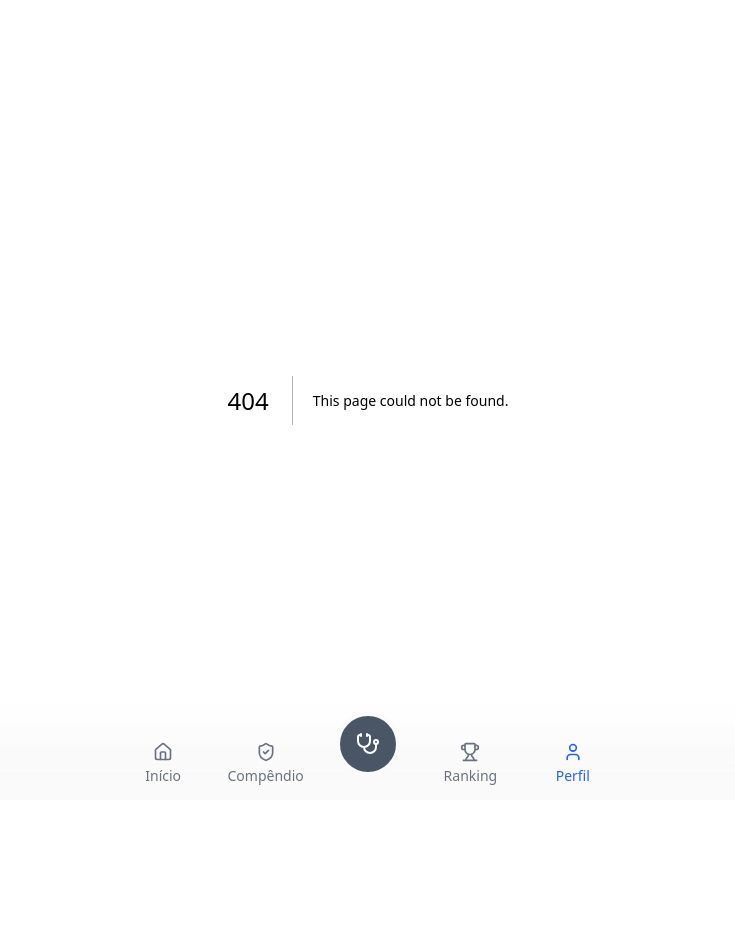
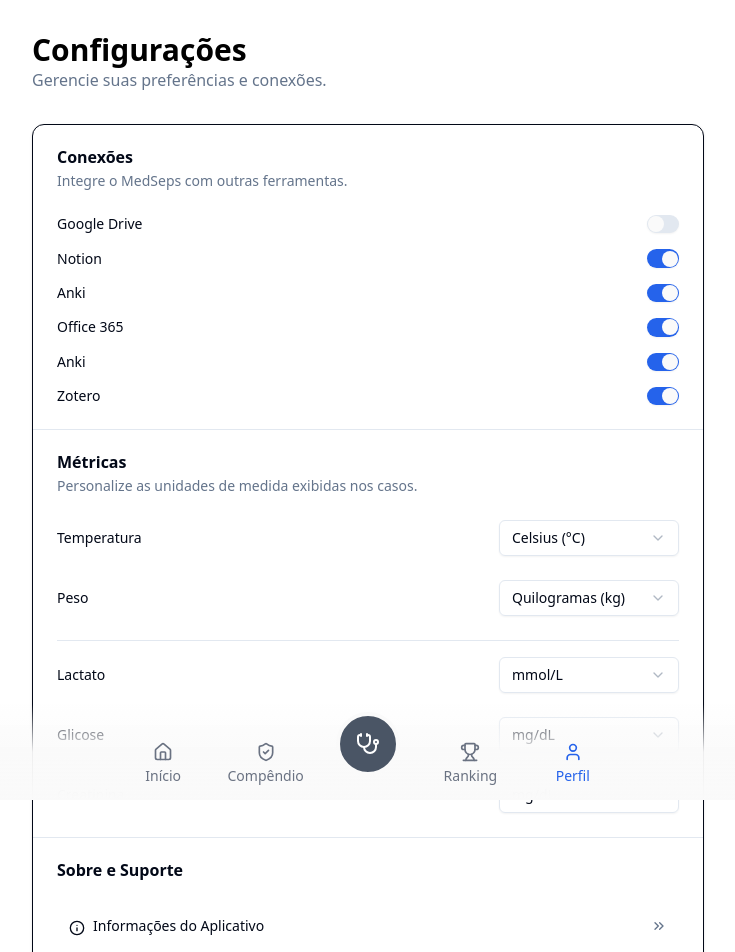
Before and after one commit to HumbertoCG18/PUCRS-Engenharia-De-Softwere-1-2025.2, a Next.js app in the folder med-sepse/: page /profile/settings in a window 1280 px wide. Before the commit this address had no page. Shown: the top 952 px of the page, without its empty margins (272-1007 px from the left). Before the commit the page ends 800 px from the top, so only its background shows below. Built offline with nearby package versions, Linux system fonts and the light colour scheme.

Commit message:
Add profile settings page and UI components
Introduces a new profile settings page with options for managing integrations and metric units. Adds reusable Separator and Switch UI components. Updates profile page to link to settings and adds Radix UI dependencies for separator and switch.

```diff
--- a/med-sepse/package.json
+++ b/med-sepse/package.json
@@ -14,7 +14,9 @@
     "@radix-ui/react-popover": "^1.1.15",
     "@radix-ui/react-progress": "^1.1.7",
     "@radix-ui/react-select": "^2.2.6",
+    "@radix-ui/react-separator": "^1.1.7",
     "@radix-ui/react-slot": "^1.2.3",
+    "@radix-ui/react-switch": "^1.2.6",
     "@radix-ui/react-tabs": "^1.1.13",
     "@react-pdf/renderer": "^4.3.0",
     "class-variance-authority": "^0.7.1",
--- a/med-sepse/src/app/profile/page.jsx
+++ b/med-sepse/src/app/profile/page.jsx
@@ -6,6 +6,7 @@ import { Progress } from "@/components/ui/progress";
 import { User, Settings, Shield, Award, Users, Target, Zap, Flame, Wind } from "lucide-react";
 import { BarChart, Bar, XAxis, YAxis, CartesianGrid, Tooltip, ResponsiveContainer } from 'recharts';
 import userData from "@/data/userData.json";
+import Link from 'next/link';
 import teamData from "@/data/teamData.json";
 
 // Mapeamento de ícones para os emblemas
@@ -44,7 +45,11 @@ export default function ProfilePage() {
             <p className="text-xs text-muted-foreground mt-1">{userData.xp} / {userData.xpToNextLevel} XP para o próximo nível</p>
           </div>
         </div>
-        <Button variant="outline"><Settings className="w-4 h-4 mr-2" /> Editar Perfil</Button>
+       <Button asChild variant="outline">
+          <Link href="/profile/settings">
+            <Settings className="w-4 h-4 mr-2" /> Editar Perfil
+          </Link>
+        </Button>
       </section>
 
       {/* Seção de Emblemas (Conquistas) */}
--- /dev/null
+++ b/med-sepse/src/app/profile/settings/page.jsx
@@ -0,0 +1,173 @@
+"use client";
+
+import { useState } from "react";
+import { Card, CardContent, CardDescription, CardHeader, CardTitle } from "@/components/ui/card";
+import { Button } from "@/components/ui/button";
+import { Separator } from "@/components/ui/separator";
+import { Switch } from "@/components/ui/switch";
+import { Select, SelectContent, SelectItem, SelectTrigger, SelectValue } from "@/components/ui/select";
+import { Label } from "@/components/ui/label";
+import { ChevronsRight, LogOut, Info, Bug } from "lucide-react";
+
+export default function SettingsPage() {
+  // Estados para controlar as opções (simulação)
+  const [isGoogleDriveConnected, setIsGoogleDriveConnected] = useState(false);
+  const [isNotionConnected, setIsNotionConnected] = useState(true);
+  const [isAnkiConnected, setIsAnkiConnected] = useState(true);
+  const [isOfficeConnected, setIsOfficeConnected] = useState(true);
+  const [isZoteroConnected, setIsZoteroConnected] = useState(true);
+
+
+
+  // Estados para as unidades de medida
+  const [tempUnit, setTempUnit] = useState("C");
+  const [weightUnit, setWeightUnit] = useState("kg");
+  const [lactateUnit, setLactateUnit] = useState("mmol/L");
+  const [glucoseUnit, setGlucoseUnit] = useState("mg/dL");
+  const [creatinineUnit, setCreatinineUnit] = useState("mg/dL");
+
+  return (
+    <div className="w-full max-w-2xl mx-auto py-8 pb-24">
+      <header className="mb-8">
+        <h1 className="text-3xl font-bold">Configurações</h1>
+        <p className="text-muted-foreground">
+          Gerencie suas preferências e conexões.
+        </p>
+      </header>
+
+      <Card>
+        <CardHeader>
+          <CardTitle>Conexões</CardTitle>
+          <CardDescription>Integre o MedSeps com outras ferramentas.</CardDescription>
+        </CardHeader>
+        <CardContent className="space-y-4">
+          <div className="flex items-center justify-between">
+            <Label htmlFor="gdrive-switch">Google Drive</Label>
+            <Switch id="gdrive-switch" checked={isGoogleDriveConnected} onCheckedChange={setIsGoogleDriveConnected} />
+          </div>
+          <div className="flex items-center justify-between">
+            <Label htmlFor="notion-switch">Notion</Label>
+            <Switch id="notion-switch" checked={isNotionConnected} onCheckedChange={setIsNotionConnected} />
+          </div>
+          <div className="flex items-center justify-between">
+            <Label htmlFor="anki-switch">Anki</Label>
+            <Switch id="anki-switch" checked={isAnkiConnected} onCheckedChange={setIsAnkiConnected} />
+          </div>
+          <div className="flex items-center justify-between">
+            <Label htmlFor="office-switch">Office 365</Label>
+            <Switch id="office-switch" checked={isOfficeConnected} onCheckedChange={setIsOfficeConnected} />
+          </div>
+          <div className="flex items-center justify-between">
+            <Label htmlFor="office-switch">Anki</Label>
+            <Switch id="office-switch" checked={isOfficeConnected} onCheckedChange={setIsOfficeConnected} />
+          </div>
+          <div className="flex items-center justify-between">
+            <Label htmlFor="zotero-switch">Zotero</Label>
+            <Switch id="zotero-switch" checked={isZoteroConnected} onCheckedChange={setIsZoteroConnected} />
+          </div>
+        </CardContent>
+
+        <Separator />
+
+        <CardHeader>
+          <CardTitle>Métricas</CardTitle>
+          <CardDescription>Personalize as unidades de medida exibidas nos casos.</CardDescription>
+        </CardHeader>
+        {/* Adicionado 'space-y-6' para mais espaçamento */}
+        <CardContent className="space-y-6">
+          {/* Clínicas Gerais */}
+          <div className="flex items-center justify-between">
+            <Label>Temperatura</Label>
+            <Select value={tempUnit} onValueChange={setTempUnit}>
+              <SelectTrigger className="w-[180px]">
+                <SelectValue placeholder="Selecione a unidade" />
+              </SelectTrigger>
+              <SelectContent>
+                <SelectItem value="C">Celsius (°C)</SelectItem>
+                <SelectItem value="F">Fahrenheit (°F)</SelectItem>
+              </SelectContent>
+            </Select>
+          </div>
+          <div className="flex items-center justify-between">
+            <Label>Peso</Label>
+            <Select value={weightUnit} onValueChange={setWeightUnit}>
+              <SelectTrigger className="w-[180px]">
+                <SelectValue placeholder="Selecione a unidade" />
+              </SelectTrigger>
+              <SelectContent>
+                <SelectItem value="kg">Quilogramas (kg)</SelectItem>
+                <SelectItem value="lbs">Libras (lbs)</SelectItem>
+              </SelectContent>
+            </Select>
+          </div>
+
+          {/* Separador sutil para exames laboratoriais */}
+          <Separator className="my-4" />
+
+          {/* Exames Laboratoriais */}
+          <div className="flex items-center justify-between">
+            <Label>Lactato</Label>
+            <Select value={lactateUnit} onValueChange={setLactateUnit}>
+              <SelectTrigger className="w-[180px]">
+                <SelectValue placeholder="Selecione a unidade" />
+              </SelectTrigger>
+              <SelectContent>
+                <SelectItem value="mmol/L">mmol/L</SelectItem>
+                <SelectItem value="mg/dL">mg/dL</SelectItem>
+              </SelectContent>
+            </Select>
+          </div>
+          <div className="flex items-center justify-between">
+            <Label>Glicose</Label>
+            <Select value={glucoseUnit} onValueChange={setGlucoseUnit}>
+              <SelectTrigger className="w-[180px]">
+                <SelectValue placeholder="Selecione a unidade" />
+              </SelectTrigger>
+              <SelectContent>
+                <SelectItem value="mg/dL">mg/dL</SelectItem>
+                <SelectItem value="mmol/L">mmol/L</SelectItem>
+              </SelectContent>
+            </Select>
+          </div>
+          <div className="flex items-center justify-between">
+            <Label>Creatinina</Label>
+            <Select value={creatinineUnit} onValueChange={setCreatinineUnit}>
+              <SelectTrigger className="w-[180px]">
+                <SelectValue placeholder="Selecione a unidade" />
+              </SelectTrigger>
+              <SelectContent>
+                <SelectItem value="mg/dL">mg/dL</SelectItem>
+                <SelectItem value="umol/L">µmol/L</SelectItem>
+              </SelectContent>
+            </Select>
+          </div>
+        </CardContent>
+
+        <Separator />
+
+        <CardHeader>
+          <CardTitle>Sobre e Suporte</CardTitle>
+        </CardHeader>
+        <CardContent className="space-y-2">
+           <Button variant="ghost" className="w-full justify-between">
+              <span><Info className="w-4 h-4 mr-2 inline-block" />Informações do Aplicativo</span>
+              <ChevronsRight className="w-4 h-4 text-muted-foreground"/>
+            </Button>
+            <Button variant="ghost" className="w-full justify-between">
+              <span><Bug className="w-4 h-4 mr-2 inline-block" />Reportar um Bug</span>
+               <ChevronsRight className="w-4 h-4 text-muted-foreground"/>
+            </Button>
+        </CardContent>
+
+        <Separator />
+
+        <CardContent className="pt-6">
+          <Button variant="destructive" className="w-full">
+            <LogOut className="w-4 h-4 mr-2" />
+            Sair (Log Out)
+          </Button>
+        </CardContent>
+      </Card>
+    </div>
+  );
+}
--- /dev/null
+++ b/med-sepse/src/components/ui/separator.jsx
@@ -0,0 +1,27 @@
+"use client"
+
+import * as React from "react"
+import * as SeparatorPrimitive from "@radix-ui/react-separator"
+
+import { cn } from "@/lib/utils"
+
+function Separator({
+  className,
+  orientation = "horizontal",
+  decorative = true,
+  ...props
+}) {
+  return (
+    <SeparatorPrimitive.Root
+      data-slot="separator"
+      decorative={decorative}
+      orientation={orientation}
+      className={cn(
+        "bg-border shrink-0 data-[orientation=horizontal]:h-px data-[orientation=horizontal]:w-full data-[orientation=vertical]:h-full data-[orientation=vertical]:w-px",
+        className
+      )}
+      {...props} />
+  );
+}
+
+export { Separator }
--- /dev/null
+++ b/med-sepse/src/components/ui/switch.jsx
@@ -0,0 +1,29 @@
+"use client"
+
+import * as React from "react"
+import * as SwitchPrimitive from "@radix-ui/react-switch"
+
+import { cn } from "@/lib/utils"
+
+function Switch({
+  className,
+  ...props
+}) {
+  return (
+    <SwitchPrimitive.Root
+      data-slot="switch"
+      className={cn(
+        "peer data-[state=checked]:bg-primary data-[state=unchecked]:bg-input focus-visible:border-ring focus-visible:ring-ring/50 dark:data-[state=unchecked]:bg-input/80 inline-flex h-[1.15rem] w-8 shrink-0 items-center rounded-full border border-transparent shadow-xs transition-all outline-none focus-visible:ring-[3px] disabled:cursor-not-allowed disabled:opacity-50",
+        className
+      )}
+      {...props}>
+      <SwitchPrimitive.Thumb
+        data-slot="switch-thumb"
+        className={cn(
+          "bg-background dark:data-[state=unchecked]:bg-foreground dark:data-[state=checked]:bg-primary-foreground pointer-events-none block size-4 rounded-full ring-0 transition-transform data-[state=checked]:translate-x-[calc(100%-2px)] data-[state=unchecked]:translate-x-0"
+        )} />
+    </SwitchPrimitive.Root>
+  );
+}
+
+export { Switch }
```
Also changed, not shown: 1 other file (tests, documents, lock files or other folders).
